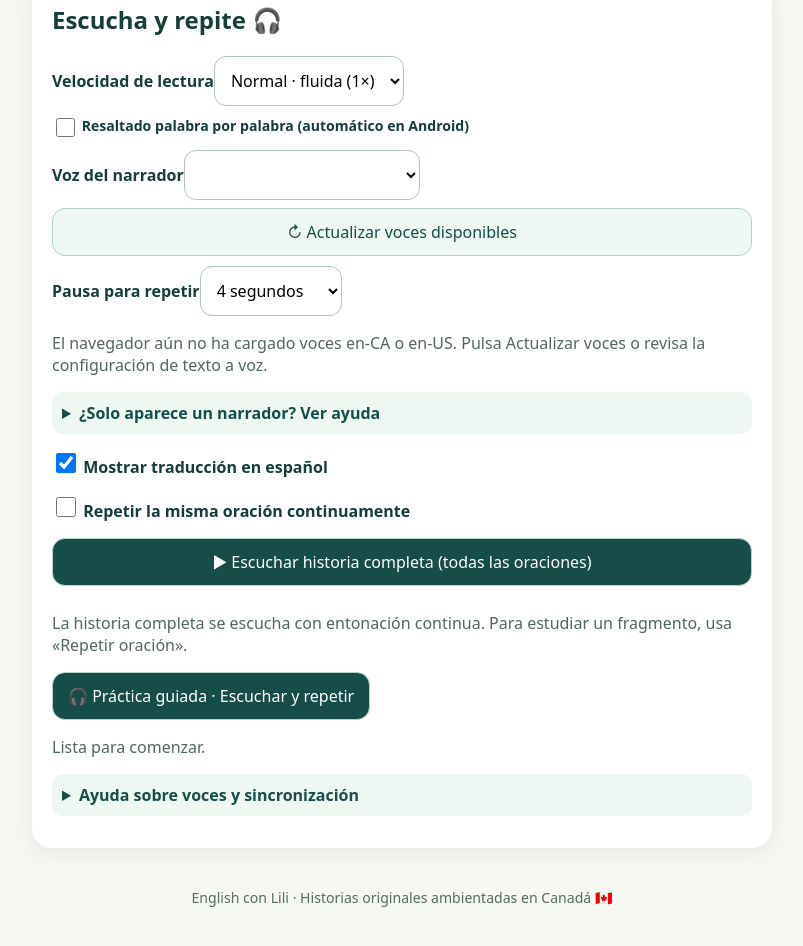
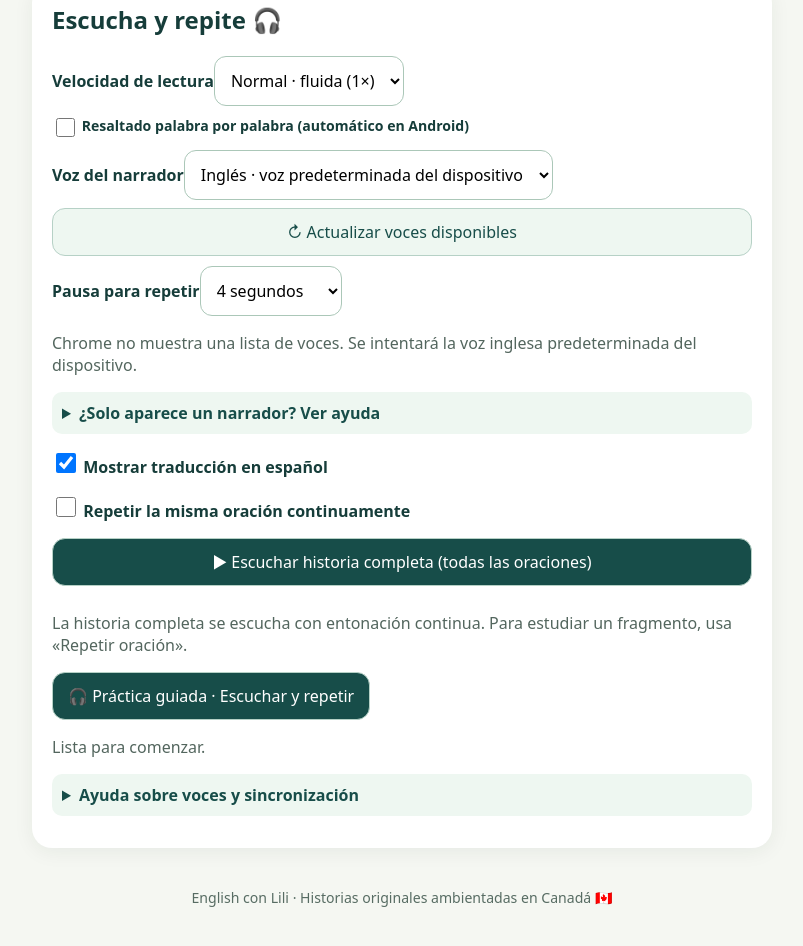
Before and after one commit to losdelpatio26/english-con-lili, a plain HTML site: page index.html in a window 1280 px wide. Shown: the part 3645-4591 px from the top of the page, without its empty margins (238-1041 px from the left). Drawn offline with Linux system fonts and the light colour scheme.

Commit message:
Add files via upload

```diff
--- a/index.html
+++ b/index.html
@@ -113,9 +113,11 @@ function highlightAt(charIndex){clearHighlight();let current=document.querySelec
 let activeVisualTimers=[];
 function stop(){token++;activeVisualTimers.forEach(clearTimeout);activeVisualTimers=[];clearHighlight();speechSynthesis.cancel();if(timeoutId)clearTimeout(timeoutId);timeoutId=null;$('status').textContent='Reproducción detenida.'}
 function availableEnglishVoices(){
- // Prioridad Canadá, luego EE. UU.; nunca voces británicas por defecto.
- return speechSynthesis.getVoices().filter(v=>/^en-(CA|US)$/i.test(v.lang))
-   .sort((a,b)=>(/^en-CA$/i.test(b.lang)?1:0)-(/^en-CA$/i.test(a.lang)?1:0)||a.name.localeCompare(b.name));
+ // Android puede exponer en, en-GB, en-AU o identificadores regionales variados.
+ // Preferimos Canadá y EE. UU., sin bloquear las demás voces inglesas.
+ const rank=v=>/^en-CA$/i.test(v.lang)?0:/^en-US$/i.test(v.lang)?1:/^en(?:-|$)/i.test(v.lang)?2:3;
+ return speechSynthesis.getVoices().filter(v=>/^en(?:-|$)/i.test(v.lang))
+   .sort((a,b)=>rank(a)-rank(b)||a.name.localeCompare(b.name));
 }
 const femaleVoiceNames=/\b(samantha|victoria|karen|moira|tessa|fiona|ava|allison|susan|zira|hazel|aria|jenny|sonia|natasha|olivia|emma|serena|joanna|salli|kimberly|kendra|ivy|amy|nicole|raveena|female|woman)\b/i;
 const maleVoiceNames=/\b(daniel|alex|fred|tom|david|mark|george|james|ryan|guy|matthew|joey|justin|brian|kevin|arthur|oliver|male|man)\b/i;
@@ -125,28 +127,32 @@ function refreshVoices(){
  const women=voices.filter(v=>femaleVoiceNames.test(v.name)&&!maleVoiceNames.test(v.name));
  const men=voices.filter(v=>maleVoiceNames.test(v.name)&&!femaleVoiceNames.test(v.name));
  const used=new Set();
- const take=pool=>{const found=pool.find(v=>!used.has(v));if(found)used.add(found);return found||null};
- // Intentar incluir una voz canadiense y una estadounidense cuando ambas existan.
+ const take=pool=>{const v=pool.find(x=>!used.has(x));if(v)used.add(v);return v||null};
  const ca=voices.filter(v=>/^en-CA$/i.test(v.lang)),us=voices.filter(v=>/^en-US$/i.test(v.lang));
- const pickGender=(pool,gender)=>pool.filter(v=>(gender==='f'?women:men).includes(v));
- fourVoiceSlots=[take(pickGender(ca,'f'))||take(women),take(pickGender(us,'f'))||take(women),take(pickGender(ca,'m'))||take(men),take(pickGender(us,'m'))||take(men)];
- // Si el motor no revela el género, mostrar igualmente sus voces norteamericanas.
+ const select=(region,gender)=>take(region.filter(v=>(gender==='f'?women:men).includes(v)))||take(gender==='f'?women:men);
+ fourVoiceSlots=[select(ca,'f'),select(us,'f'),select(ca,'m'),select(us,'m')];
+ // Las voces sin género identificable se ofrecen por su nombre real, sin atribuirles género.
  for(let i=0;i<4;i++)if(!fourVoiceSlots[i])fourVoiceSlots[i]=take(voices);
  el.replaceChildren();
- ['Mujer 1','Mujer 2','Hombre 1','Hombre 2'].forEach((label,i)=>{
-   const v=fourVoiceSlots[i];const opt=new Option(label+(v?' · '+v.name+' ('+v.lang+')':' · no disponible'),String(i));opt.disabled=!v;el.add(opt);
+ fourVoiceSlots.forEach((v,i)=>{
+  if(!v)return;
+  const gender=women.includes(v)?'Mujer':men.includes(v)?'Hombre':'Voz';
+  el.add(new Option(gender+' · '+v.name+' ('+v.lang+')',String(i)));
  });
+ // Si Android no expone la lista, permitir la voz predeterminada del motor TTS.
+ if(!voices.length)el.add(new Option('Inglés · voz predeterminada del dispositivo','auto'));
  const saved=(()=>{try{return localStorage.getItem('liliNarratorVoice')}catch{return null}})();
- const valid=[previous,saved].find(x=>x!=null&&/^[0-3]$/.test(x)&&fourVoiceSlots[Number(x)]);
- const first=fourVoiceSlots.findIndex(Boolean);
- if(valid!==undefined)el.value=valid;else if(first>=0)el.value=String(first);else el.selectedIndex=-1;
- $('voiceinfo').textContent=first<0?'El navegador aún no ha cargado voces en-CA o en-US. Pulsa Actualizar voces o revisa la configuración de texto a voz.':
-  'Voces norteamericanas disponibles: '+voices.filter(v=>/^en-CA$/i.test(v.lang)).length+' canadienses (en-CA) y '+voices.filter(v=>/^en-US$/i.test(v.lang)).length+' estadounidenses (en-US).';
+ const valid=[previous,saved].find(x=>[...el.options].some(o=>o.value===x));
+ el.value=valid!==undefined?valid:el.options[0].value;
+ $('voiceinfo').textContent=voices.length?
+  'Voces inglesas detectadas: '+voices.length+'. Prioridad: Canadá y Estados Unidos.':
+  'Chrome no muestra una lista de voces. Se intentará la voz inglesa predeterminada del dispositivo.';
 }
 function voice(){const choice=$('narrator').value;return /^[0-3]$/.test(choice)?fourVoiceSlots[Number(choice)]||null:null}
+function canSpeakEnglish(){return 'speechSynthesis' in window && 'SpeechSynthesisUtterance' in window}
 
 function speakCurrent(guided=false){
- stop();if(!voice()){$('status').textContent='No hay voces en-CA ni en-US disponibles en este navegador. Pulsa Actualizar voces.';return;}lastMode=guided;let mine=token;
+ stop();if(!canSpeakEnglish()){$('status').textContent='Este navegador no admite narración por voz.';return;}lastMode=guided;let mine=token;
  const run=()=>{
   if(mine!==token)return;
   const phrase=stories[storyIndex].lines[idx][0],rate=Number($('speed').value),v=voice();
@@ -158,7 +164,7 @@ function speakCurrent(guided=false){
    $('status').textContent='Tu turno: repite en voz alta.';
    timeoutId=setTimeout(()=>{if(mine!==token)return;if($('loop').checked)run();else if(idx<stories[storyIndex].lines.length-1){idx++;render();run()}else $('status').textContent='¡Muy bien! Has terminado esta historia.'},Number($('pause').value));
   };
-  const makeUtterance=text=>{let u=new SpeechSynthesisUtterance(text);u.lang=v?.lang||'en-CA';u.rate=rate;if(v)u.voice=v;return u};
+  const makeUtterance=text=>{let u=new SpeechSynthesisUtterance(text);u.lang=v?.lang||'en-US';u.rate=rate;if(v)u.voice=v;return u};
   // Android: una sola oración conserva la voz natural. Los eventos boundary
   // tienen prioridad; si faltan, un reloj visual estimado mueve el amarillo.
   const matches=[...phrase.matchAll(/[\p{L}]+(?:[’'][\p{L}]+)*/gu)];
@@ -290,7 +296,7 @@ render();drawQuiz();
   const nativeStop=stop;
   stop=function(){playbackId++;cancelTimers();currentUtterance=null;nativeStop()};
   function fullStory(){
-    stop();if(!voice()){$('status').textContent='No hay voces en-CA ni en-US disponibles en este navegador. Pulsa Actualizar voces.';return;}lastMode=null;
+    stop();if(!canSpeakEnglish()){$('status').textContent='Este navegador no admite narración por voz.';return;}lastMode=null;
     const runId=++playbackId,storyId=storyIndex;
     const lines=stories[storyId].lines.map(l=>l[0]);
     const offsets=[];let text='';
@@ -299,7 +305,7 @@ render();drawQuiz();
     const rate=Number(document.getElementById('speed').value);
     const voiceChoice=voice();
     const u=new SpeechSynthesisUtterance(text);
-    u.lang=voiceChoice?.lang||'en-CA';u.rate=rate;if(voiceChoice)u.voice=voiceChoice;
+    u.lang=voiceChoice?.lang||'en-US';u.rate=rate;if(voiceChoice)u.voice=voiceChoice;
     currentUtterance=u;
     let gotBoundary=false,visualStarted=false;
     const audioKey=storyId+':'+rate+':'+(voiceChoice?voiceChoice.name:'default');
```
